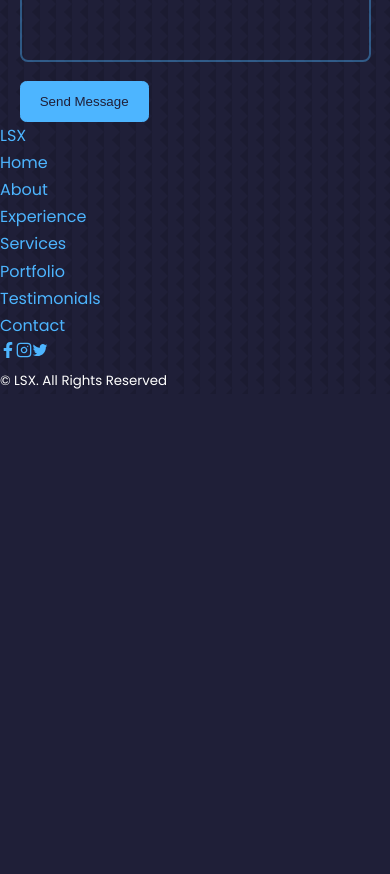
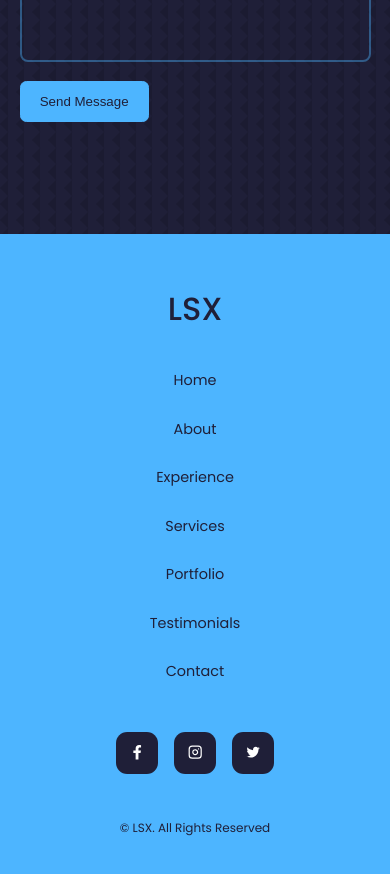
Before and after one commit to LSX99/React-Portfolio-Website, a React (Create React App) app: page / in a window 390 px wide. Shown: the part 9260-10134 px from the top of the page. Before the commit the page ends 9654 px from the top, so only its background shows below. Built offline with nearby package versions, Linux system fonts and the light colour scheme.

Commit message:
added footer CSS with responsive design

```diff
--- a/src/components/footer/footer.css
+++ b/src/components/footer/footer.css
@@ -0,0 +1,65 @@
+footer {
+	background: var(--color-primary);
+	padding: 3rem 0;
+	text-align: center;
+	font-size: 0.9rem;
+	margin-top: 7rem;
+}
+
+footer a {
+	color: var(--color-bg);
+}
+
+.footer__logo {
+	font-size: 2rem;
+	font-weight: 500;
+	margin-bottom: 2rem;
+	display: inline-block;
+}
+
+.permalinks {
+	display: flex;
+	flex-wrap: wrap;
+	justify-content: center;
+	gap: 2rem;
+	margin: 0 auto 3rem;
+}
+
+.footer__socials {
+	display: flex;
+	justify-content: center;
+	gap: 1rem;
+	margin-bottom: 4rem;
+}
+
+.footer__socials a {
+	background: var(--color-bg);
+	color: var(--color-white);
+	padding: 0.8rem;
+	border-radius: 0.7rem;
+	display: flex;
+	border: 1px solid transparent;
+}
+
+.footer__socials a:hover {
+	background: transparent;
+	color: var(--color-bg);
+	border-color: var(--color-bg);
+}
+
+.footer__copyright {
+	margin-bottom: 4rem;
+	color: var(--color-bg);
+}
+
+/* ========================== MEDIA QUERIES (SMALL DEVICES) ============================== */
+@media screen and (max-width: 600px) {
+	.permalinks {
+		flex-direction: column;
+		gap: 1.5rem;
+	}
+
+	.footer__socials {
+		margin-bottom: 2.6rem;
+	}
+}
```
